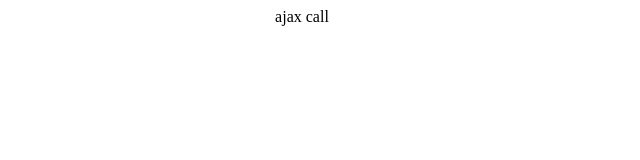
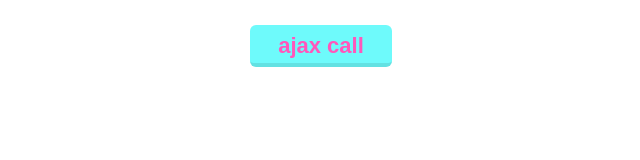
Before and after one commit to chillbuilds/order-mockup, a website: page public/index.html in a window 1280 px wide. Shown: the whole page, without its empty margins (327-967 px from the left). Drawn offline with nearby package versions, Linux system fonts and the light colour scheme.

Commit message:
moved json to public folder

```diff
--- a/public/assets/script.js
+++ b/public/assets/script.js
@@ -0,0 +1,16 @@
+$('#call-test').on('click', () => {
+    summaryCall()
+})
+
+function summaryCall() {
+    $.ajax({
+        url: `./assets/json/order-summary-list.json`,
+        method: "GET"
+    }).then(function(data) {
+        console.log(data)
+    })
+}
+
+function detailCall() {
+
+}
--- a/public/assets/styles.css
+++ b/public/assets/styles.css
@@ -1,4 +1,16 @@
 #call-test {
-    width: 6%;
-    margin: 0% 47%;
+    width: 10%;
+    margin: 2% 45%;
+    background: #6EFAFB;
+    color: #FF57BB;
+    font-size: 22px;
+    font-family: Arial, Helvetica, sans-serif;
+    font-weight: 600;
+    text-align: center;
+    padding: 8px;
+    padding-bottom: 4px;
+    border-radius: 6px;
+    border-bottom: 4px solid rgba(0, 0, 0, 0.1);
+    user-select: none;
+    cursor: pointer;
 }
```
Also changed, not shown: public/assets/json/order-detail.json (renamed from order-detail.json), public/assets/json/order-summary-list.json (renamed from order-summary-list.json).
